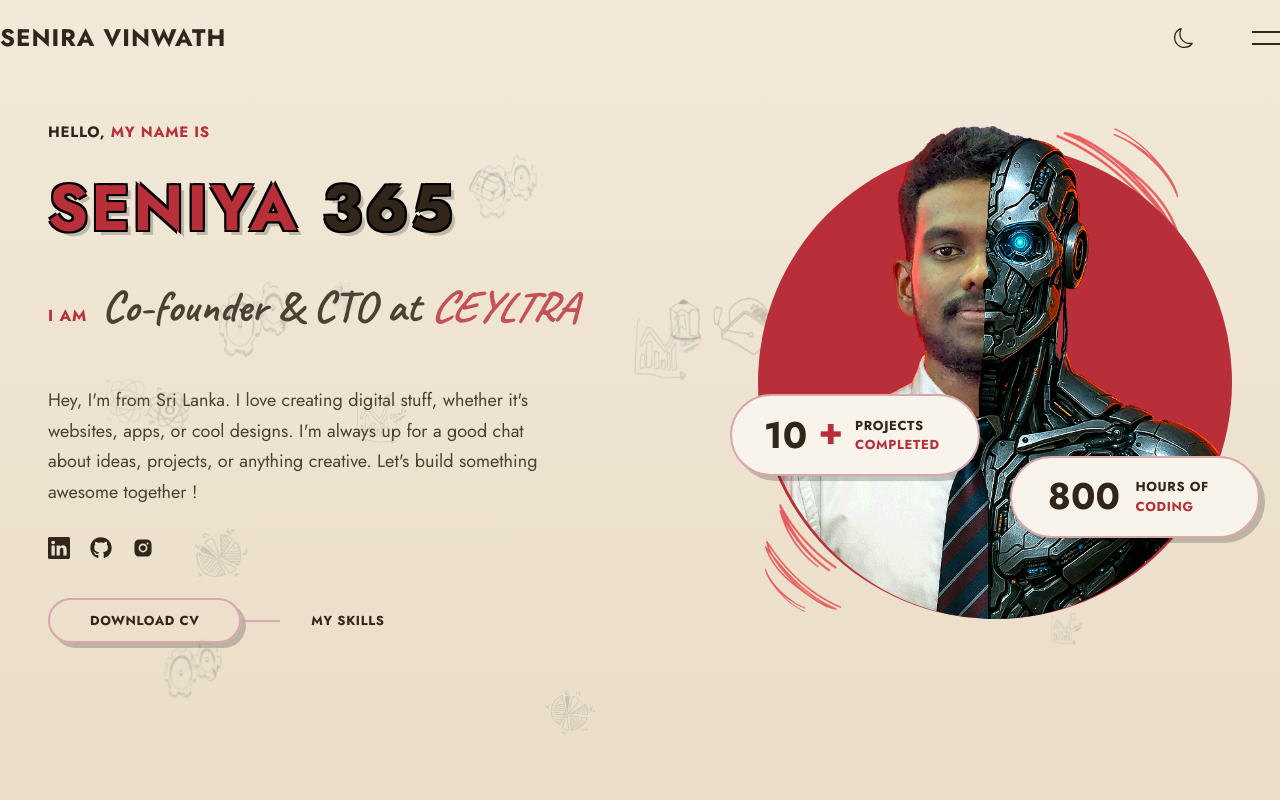
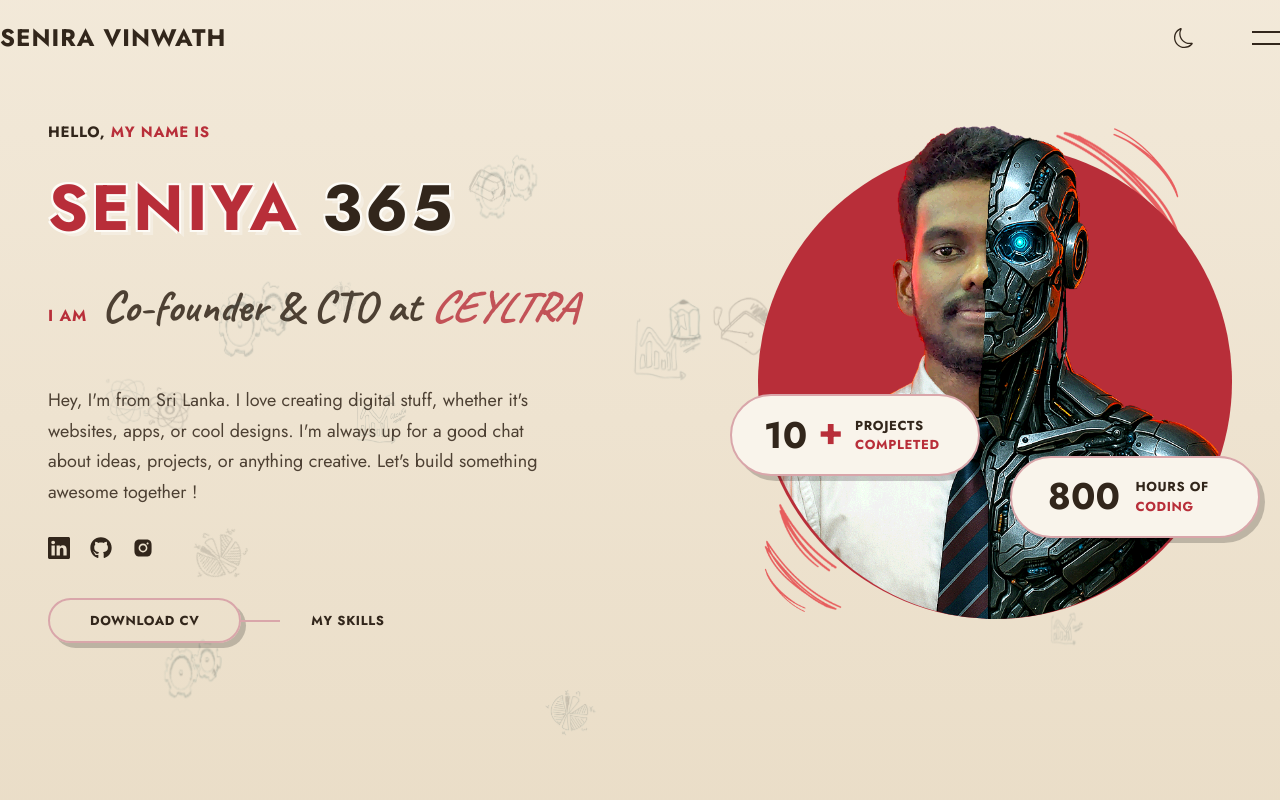
Before and after one commit to SeniraVinwath/SeniraV.online-portfolio, a React (Vite) app: page / in a window 1280 px wide. Shown: the top 800 px of the page. Built offline with nearby package versions, Linux system fonts and the light colour scheme.

Commit message:
fix: minor styling adjustments on [component/home]

```diff
--- a/src/components/home/home.css
+++ b/src/components/home/home.css
@@ -47,7 +47,7 @@
 
 .home__title {
     font-size: clamp(2.5rem, 5vw, var(--biggest-font-size));
-    text-shadow: 2px 2px hsl(0, 0%, 0%), -2px 2px hsl(0, 0%, 0%), 2px -2px hsl(0, 0%, 0%), -2px -2px hsl(0, 0%, 0%), 5px 5px 0 rgb(0 0 0 / 20%);
+    text-shadow: var(--text-shadow);
     line-height: 1.2;
     margin-top: 15px;
 }
```
